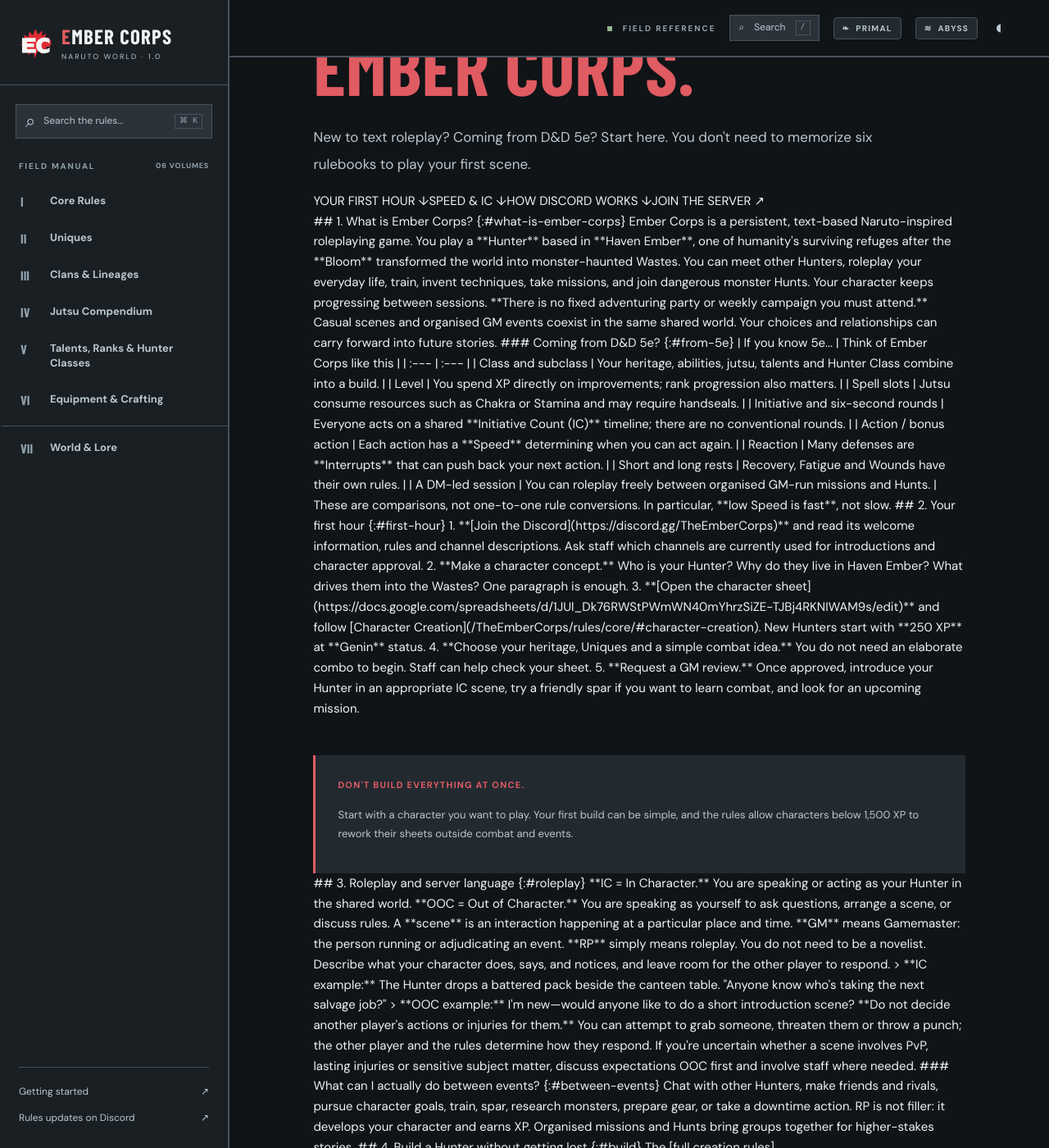
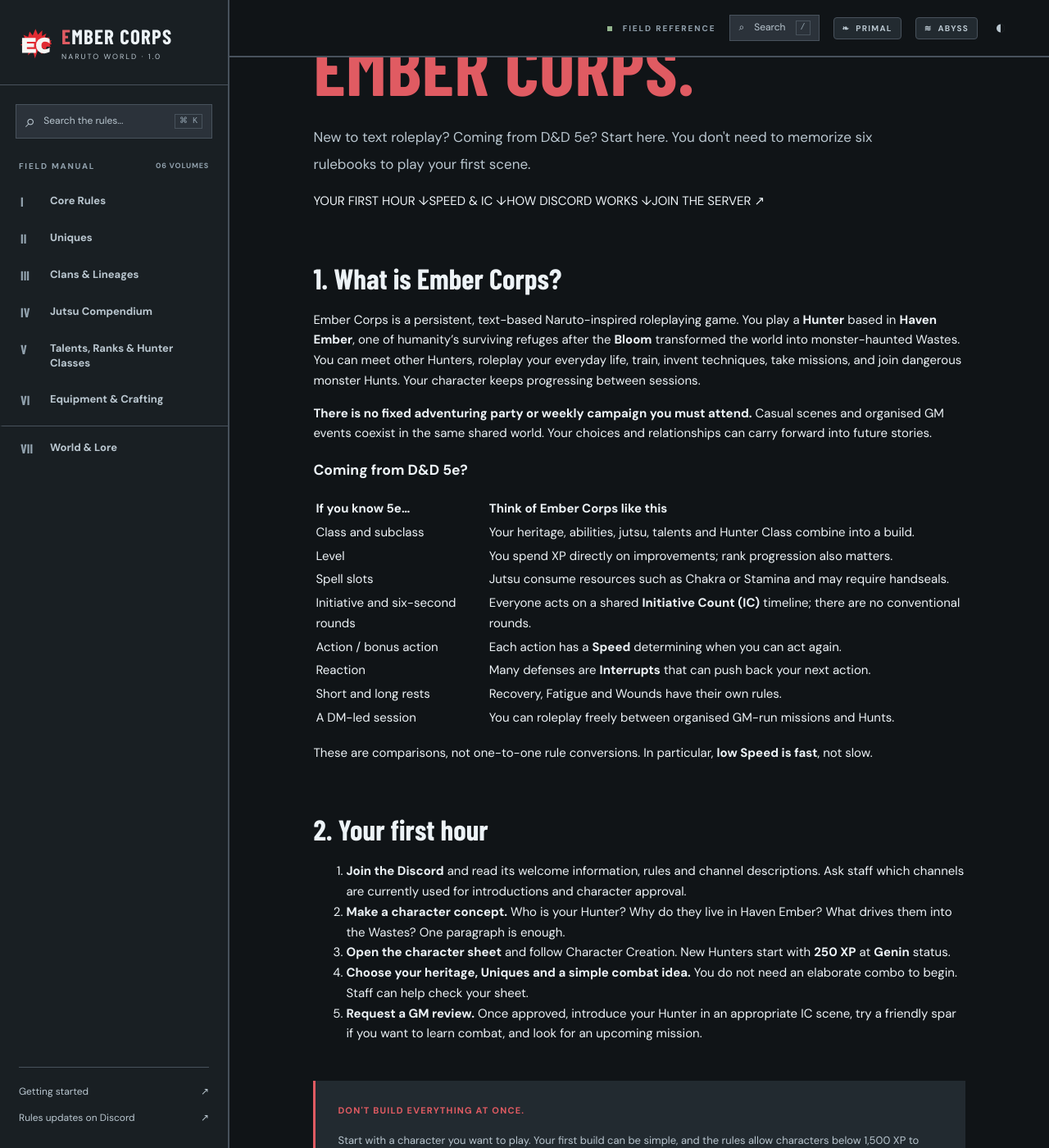
Before and after one commit to EvilbAz/NarutoWorld---The-Ember-Corps, a Jekyll site: the page built from guide.md, in a window 1280 px wide and 1400 px high, scrolled down 229 px. Shown: the whole window at 82% size. Built offline with Jekyll 4.4.1, drawn with Linux system fonts in a browser that asks for light colours; some web fonts are replaced; some of the changed text lies outside the part shown.

Commit message:
Enable markdown rendering inside beginner guide layout

```diff
--- a/guide.md
+++ b/guide.md
@@ -3,11 +3,11 @@ title: "New Player Guide"
 description: "A beginner-friendly introduction to Ember Corps, Discord roleplay, character creation, and IC-based combat."
 permalink: /guide/
 ---
-<div class="simple-page new-player-guide">
+<div class="simple-page new-player-guide" markdown="1">
 <div class="eyebrow">NEW RECRUIT / YOUR FIRST FIELD MANUAL</div>
 <h1>WELCOME TO<br><span>EMBER CORPS.</span></h1>
 <p class="lead">New to text roleplay? Coming from D&D 5e? Start here. You don't need to memorize six rulebooks to play your first scene.</p>
-<div class="guide-quick"><a href="#first-hour">YOUR FIRST HOUR ↓</a><a href="#speed">SPEED &amp; IC ↓</a><a href="#discord">HOW DISCORD WORKS ↓</a><a href="https://discord.gg/TheEmberCorps" target="_blank" rel="noopener noreferrer">JOIN THE SERVER ↗</a></div>
+<div class="guide-quick" markdown="0"><a href="#first-hour">YOUR FIRST HOUR ↓</a><a href="#speed">SPEED &amp; IC ↓</a><a href="#discord">HOW DISCORD WORKS ↓</a><a href="https://discord.gg/TheEmberCorps" target="_blank" rel="noopener noreferrer">JOIN THE SERVER ↗</a></div>
 
 ## 1. What is Ember Corps?
 {:#what-is-ember-corps}
@@ -94,7 +94,7 @@ Imagine two Hunters. **A** starts at IC 0 and **B** starts at IC 4.
 | 8 | A acts again and uses another **Speed 8** action. A's next action is at **IC 16**. |
 | 16 | Both are ready. Their actions are **simultaneous** under the combat rules. |
 
-<div class="guide-ic-track" role="img" aria-label="Timeline: A acts at IC 0, 8 and 16; B acts at IC 4 and 16"><div><b>A</b><span>0</span><i></i><span>8</span><i></i><span>16</span></div><div><b>B</b><span>4</span><i></i><span>16</span></div></div>
+<div markdown="0" class="guide-ic-track" role="img" aria-label="Timeline: A acts at IC 0, 8 and 16; B acts at IC 4 and 16"><div><b>A</b><span>0</span><i></i><span>8</span><i></i><span>16</span></div><div><b>B</b><span>4</span><i></i><span>16</span></div></div>
 
 **The key distinction:** Speed is *not* the number of seconds your attack takes to hit. A normal action generally happens on your current IC; Speed measures how long before you get another action. **Every 100 IC represents 30 seconds** of in-world combat time.
 
@@ -103,7 +103,7 @@ Imagine two Hunters. **A** starts at IC 0 and **B** starts at IC 4.
 ### Try the IC calculator
 {:#calculator}
 
-<div class="guide-calc"><label for="guide-current">Current IC</label><input id="guide-current" type="number" value="4" min="0"><label for="guide-speed">Action's final Speed</label><input id="guide-speed" type="number" value="8" min="0"><div class="guide-calc-answer" aria-live="polite">Your next action: <strong id="guide-next">IC 12</strong></div><small>Simple actions only: apply relevant AP, Interrupt, handseal and Delay rules separately.</small></div>
+<div markdown="0" class="guide-calc"><label for="guide-current">Current IC</label><input id="guide-current" type="number" value="4" min="0"><label for="guide-speed">Action's final Speed</label><input id="guide-speed" type="number" value="8" min="0"><div class="guide-calc-answer" aria-live="polite">Your next action: <strong id="guide-next">IC 12</strong></div><small>Simple actions only: apply relevant AP, Interrupt, handseal and Delay rules separately.</small></div>
 <script>(function(){const c=document.getElementById('guide-current'),s=document.getElementById('guide-speed'),o=document.getElementById('guide-next');if(!c||!s||!o)return;const update=()=>o.textContent='IC '+(Math.max(0,Number(c.value)||0)+Math.max(0,Number(s.value)||0));c.addEventListener('input',update);s.addEventListener('input',update)})();</script>
 
 ### What about Action Points?
@@ -161,5 +161,5 @@ You receive **2 downtime slots each real-world week**. You can earn up to **4 mo
 - [ ] I'm ready to meet another Hunter, try a short spar or join an event.
 
 <div class="note-box"><strong>YOUR FIRST SCENE DOESN'T NEED TO BE EPIC.</strong><p>Introduce yourself at Haven Ember, ask another Hunter about their last mission, or look for someone willing to demonstrate combat. You can learn the rest as you play.</p></div>
-<div class="external-resources"><a href="https://discord.gg/TheEmberCorps" target="_blank" rel="noopener noreferrer">JOIN THE DISCORD ↗</a><a href="{{ '/start/' | relative_url }}">CHARACTER CREATION ↗</a><a href="{{ '/rules/core/#initiative-3' | relative_url }}">FULL COMBAT RULES ↗</a></div>
+<div markdown="0" class="external-resources"><a href="https://discord.gg/TheEmberCorps" target="_blank" rel="noopener noreferrer">JOIN THE DISCORD ↗</a><a href="{{ '/start/' | relative_url }}">CHARACTER CREATION ↗</a><a href="{{ '/rules/core/#initiative-3' | relative_url }}">FULL COMBAT RULES ↗</a></div>
 </div>
```
